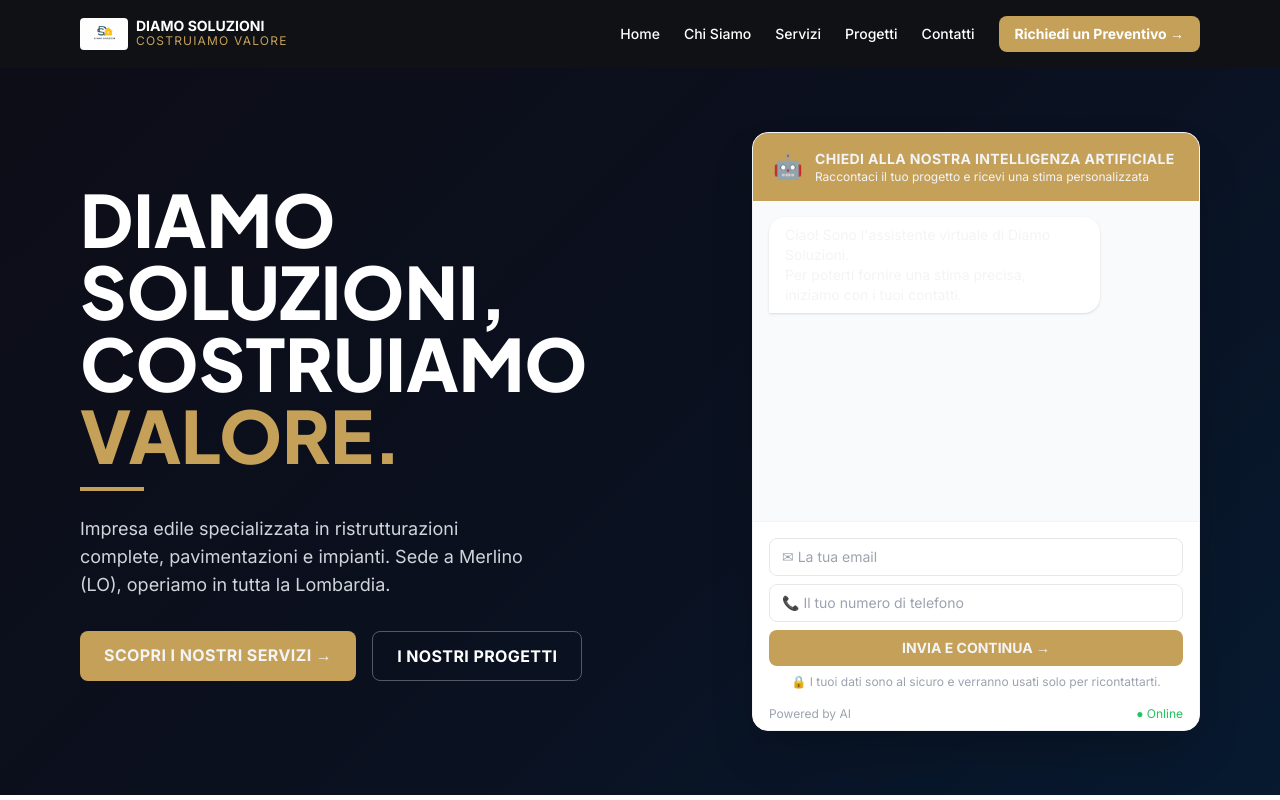
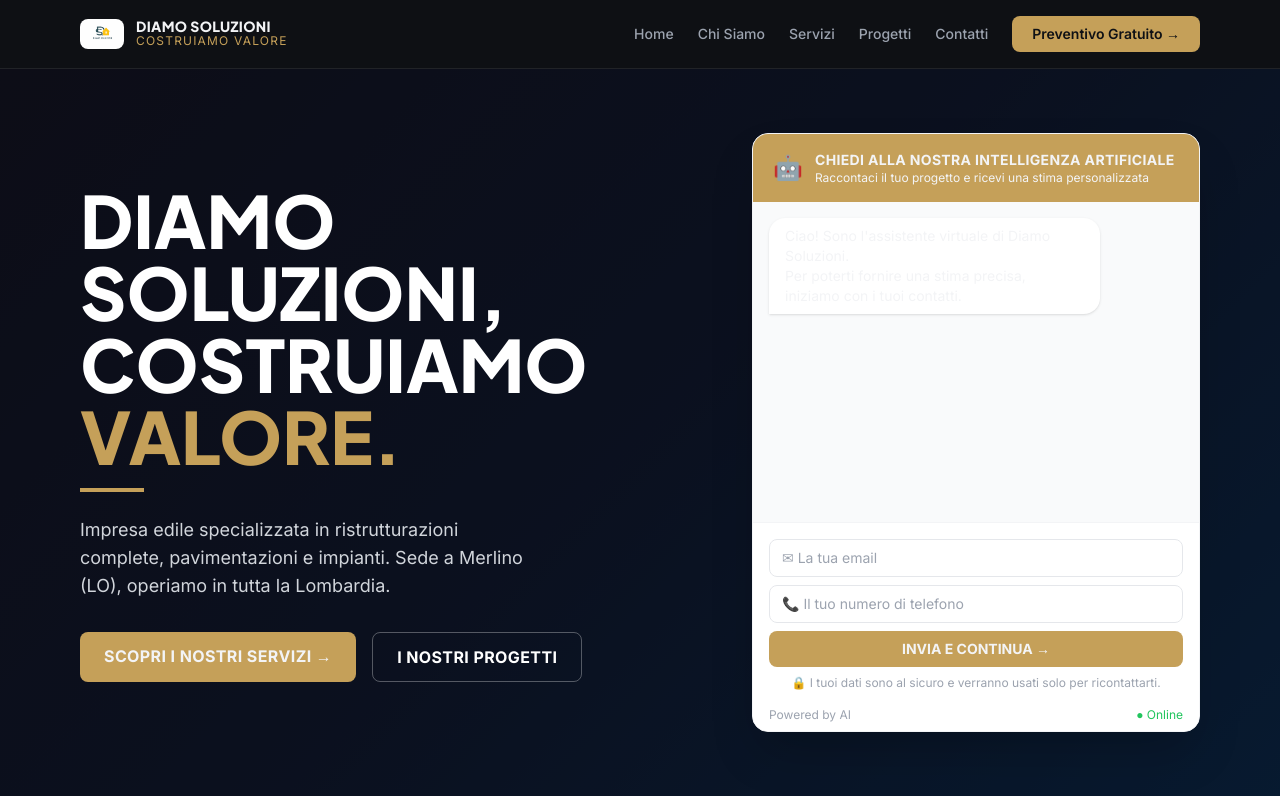
Before and after one commit to 2ym8hpghyr-lab/diamo-soluzioni-sito-web, a Next.js app: page / in a window 1280 px wide. Shown: the top 800 px of the page. Built offline with nearby package versions, Linux system fonts and the light colour scheme.

Commit message:
feat: navbar glassmorphic scura con palette oro/champagne

```diff
--- a/components/Navbar.tsx
+++ b/components/Navbar.tsx
@@ -14,48 +14,76 @@ const links = [
 export default function Navbar() {
   const [open, setOpen] = useState(false)
   return (
-    <header className="bg-brand-dark text-white sticky top-0 z-50">
+    <header
+      className="sticky top-0 z-50 border-b"
+      style={{
+        backgroundColor: 'rgba(15, 17, 21, 0.92)',
+        backdropFilter: 'blur(12px)',
+        borderColor: 'rgba(255,255,255,0.08)',
+      }}
+    >
       <div className="max-w-6xl mx-auto px-4 py-4 flex items-center justify-between">
-        <Link href="/" className="flex items-center gap-2">
-          <Image src="/images/logo.jpg" alt="Diamo Soluzioni" width={48} height={48} className="rounded" />
+        <Link href="/" className="flex items-center gap-3">
+          <Image src="/images/logo.jpg" alt="Diamo Soluzioni" width={44} height={44} className="rounded-lg" />
           <div>
-            <p className="font-black text-sm uppercase leading-none">Diamo Soluzioni</p>
-            <p className="text-brand-accent text-xs uppercase tracking-widest">Costruiamo Valore</p>
+            <p className="font-black text-sm uppercase leading-none text-brand-text tracking-wide" style={{ fontFamily: '"Plus Jakarta Sans", sans-serif' }}>
+              Diamo Soluzioni
+            </p>
+            <p className="text-xs uppercase tracking-widest" style={{ color: '#C5A059' }}>
+              Costruiamo Valore
+            </p>
           </div>
         </Link>
 
         <nav className="hidden md:flex items-center gap-6 text-sm font-medium">
           {links.map(l => (
-            <Link key={l.href} href={l.href} className="hover:text-brand-accent transition">
+            <Link
+              key={l.href}
+              href={l.href}
+              className="text-brand-muted hover:text-brand-text transition-colors duration-200"
+            >
               {l.label}
             </Link>
           ))}
           <Link
             href="/contatti"
-            className="bg-brand-accent text-brand-dark font-bold px-4 py-2 rounded-lg hover:opacity-90 transition text-sm"
+            className="font-semibold px-5 py-2 rounded-lg transition-colors duration-200 text-sm"
+            style={{ backgroundColor: '#C5A059', color: '#0F1115' }}
+            onMouseEnter={e => (e.currentTarget.style.backgroundColor = '#D4AF37')}
+            onMouseLeave={e => (e.currentTarget.style.backgroundColor = '#C5A059')}
           >
-            Richiedi un Preventivo →
+            Preventivo Gratuito →
           </Link>
         </nav>
 
-        <button className="md:hidden text-white" onClick={() => setOpen(!open)}>
+        <button className="md:hidden text-brand-text text-xl" onClick={() => setOpen(!open)} aria-label="Menu">
           {open ? '✕' : '☰'}
         </button>
       </div>
 
       {open && (
-        <div className="md:hidden bg-brand-dark border-t border-white/10 px-4 pb-4 flex flex-col gap-3 text-sm">
+        <div
+          className="md:hidden border-t px-4 pb-4 flex flex-col gap-3 text-sm"
+          style={{ borderColor: 'rgba(255,255,255,0.08)', backgroundColor: '#0F1115' }}
+        >
           {links.map(l => (
-            <Link key={l.href} href={l.href} className="py-2 hover:text-brand-accent" onClick={() => setOpen(false)}>
+            <Link
+              key={l.href}
+              href={l.href}
+              className="py-2 text-brand-muted hover:text-brand-text border-b transition-colors"
+              style={{ borderColor: 'rgba(255,255,255,0.06)' }}
+              onClick={() => setOpen(false)}
+            >
               {l.label}
             </Link>
           ))}
           <Link
             href="/contatti"
-            className="bg-brand-accent text-brand-dark font-bold px-4 py-2 rounded-lg text-center"
+            className="font-semibold px-4 py-3 rounded-lg text-center mt-1"
+            style={{ backgroundColor: '#C5A059', color: '#0F1115' }}
             onClick={() => setOpen(false)}
           >
-            Richiedi un Preventivo →
+            Preventivo Gratuito →
           </Link>
         </div>
       )}
```
